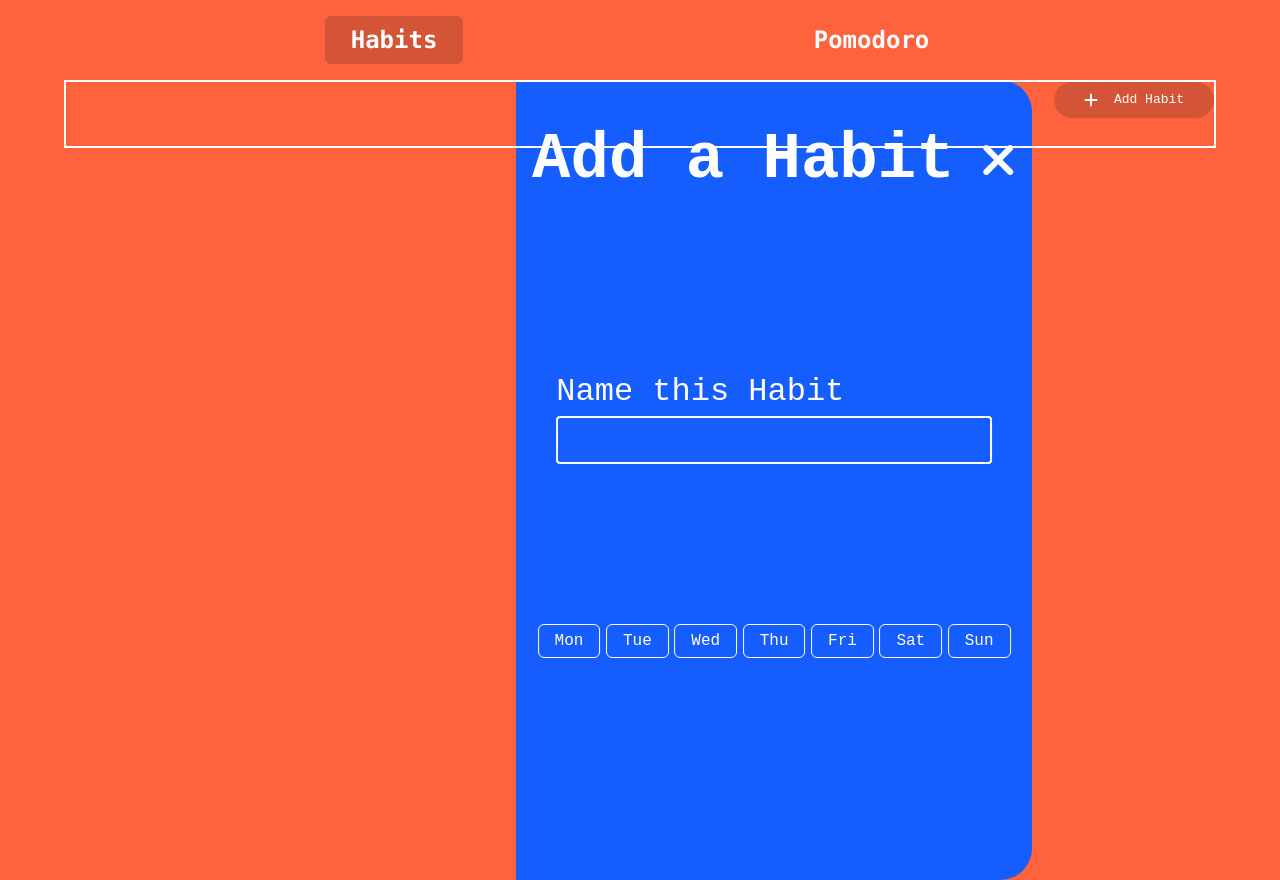
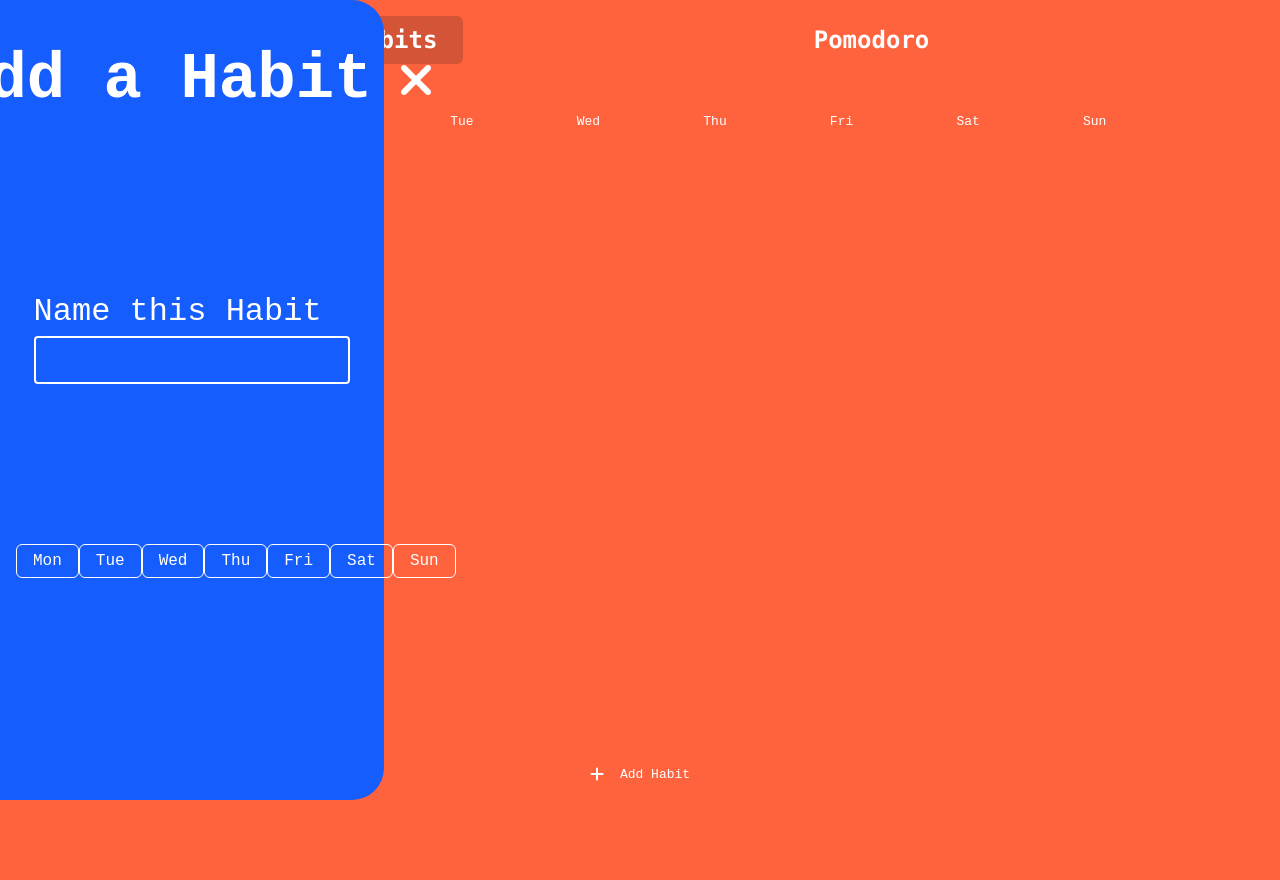
Before and after one commit to Miguel-Flandez/Pomodoro, a React (Vite) app: page / in a window 1280 px wide. After the commit the page ends 800 px from the top, so only its background shows below. Built offline with nearby package versions, Linux system fonts and the light colour scheme.

Commit message:
added handler function for component, added table for streaks

```diff
--- a/src/pages/Habits.jsx
+++ b/src/pages/Habits.jsx
@@ -1,9 +1,17 @@
 import { useEffect, useState } from 'react'
 import {Header, AddModal} from '@/components'
+import '@/css/tables.css'
 
 export default function Habits(){
 
     const [showAddModal, setShowAddModal] = useState(true)
+
+    const days = ['Mon', 'Tue', 'Wed', 'Thu', 'Fri', 'Sat', 'Sun']
+
+
+    function handleModal(value){
+        setShowAddModal(value)
+    }
 
 
 
@@ -18,20 +26,34 @@ export default function Habits(){
     return(
         <>
         <Header/>
-        <div className={`${showAddModal ? 'translate-x-[100%]' : '-translate-x-[100%]'} absolute left-0 transition-all`}>
-            <AddModal />
+        <div className={`${showAddModal ? '' : '-translate-x-[100vw]'} fixed w-[30%] top-0 left-0 transition-all z-50`}>
+            <AddModal modalState={handleModal}/>
         </div>
 
 
 
-        <div id='streak-container' className='w-[90vw] m-auto border-white border-2 relative p-[2rem]'>
-            <div className='absolute right-0 top-0 flex gap-[1rem] items-center justify-center cursor-default bg-[#1211112f] w-[10rem] rounded-[20rem] py-[0.5rem] px-[2rem]'
-            onClick={()=>setShowAddModal(true)}>
-                <i class="fa-solid fa-plus"></i>
-                <span className='text-mono whitespace-nowrap'>Add Habit</span>
+        <div id='streak-container' className='w-[90vw] m-auto relative p-[2rem]'>
+
+
+            <div id="streaks" className='grid grid-cols-[2fr_repeat(7,1fr)] gap-[2vw]'>
+                <div></div>
+                {days.map(day=>(
+                    <span key={day}>{day}</span>
+                ))}
+
+                <span className="habit">asdasd</span>
+                {days.map((_, id)=>(
+                    <div key={id}></div>
+                ))}
             </div>
 
         </div>
+
+        <button className='absolute right-1/2 translate-x-1/2  bottom-2  flex gap-[1rem] items-center justify-center cursor-default hover:bg-[#1211112f] w-[10rem] hover:rounded-md py-[0.5rem] px-[2rem]'
+        onClick={()=>setShowAddModal(true)}>
+            <i class="fa-solid fa-plus"></i>
+            <span className='text-mono whitespace-nowrap'>Add Habit</span>
+        </button>
 
 
 
```
